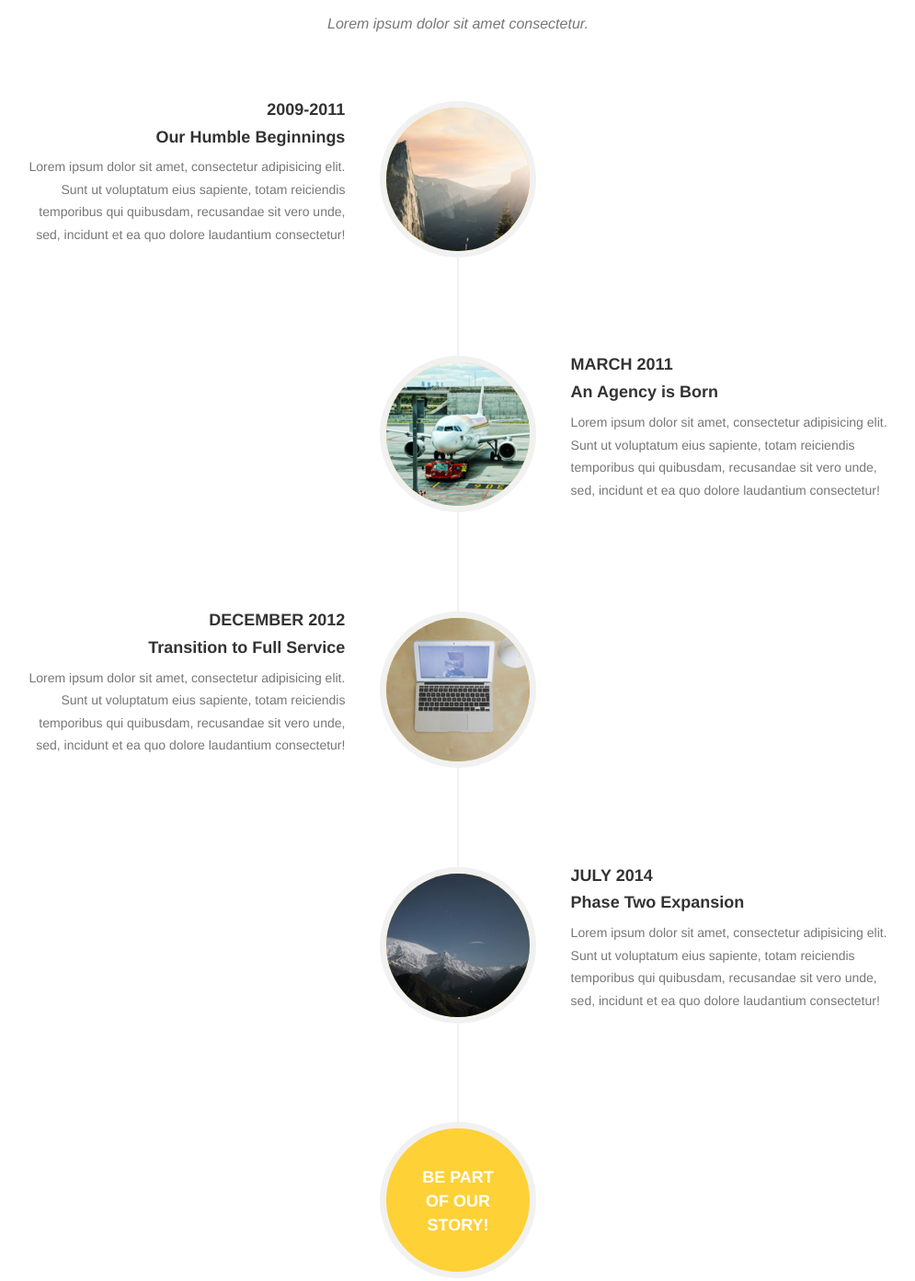
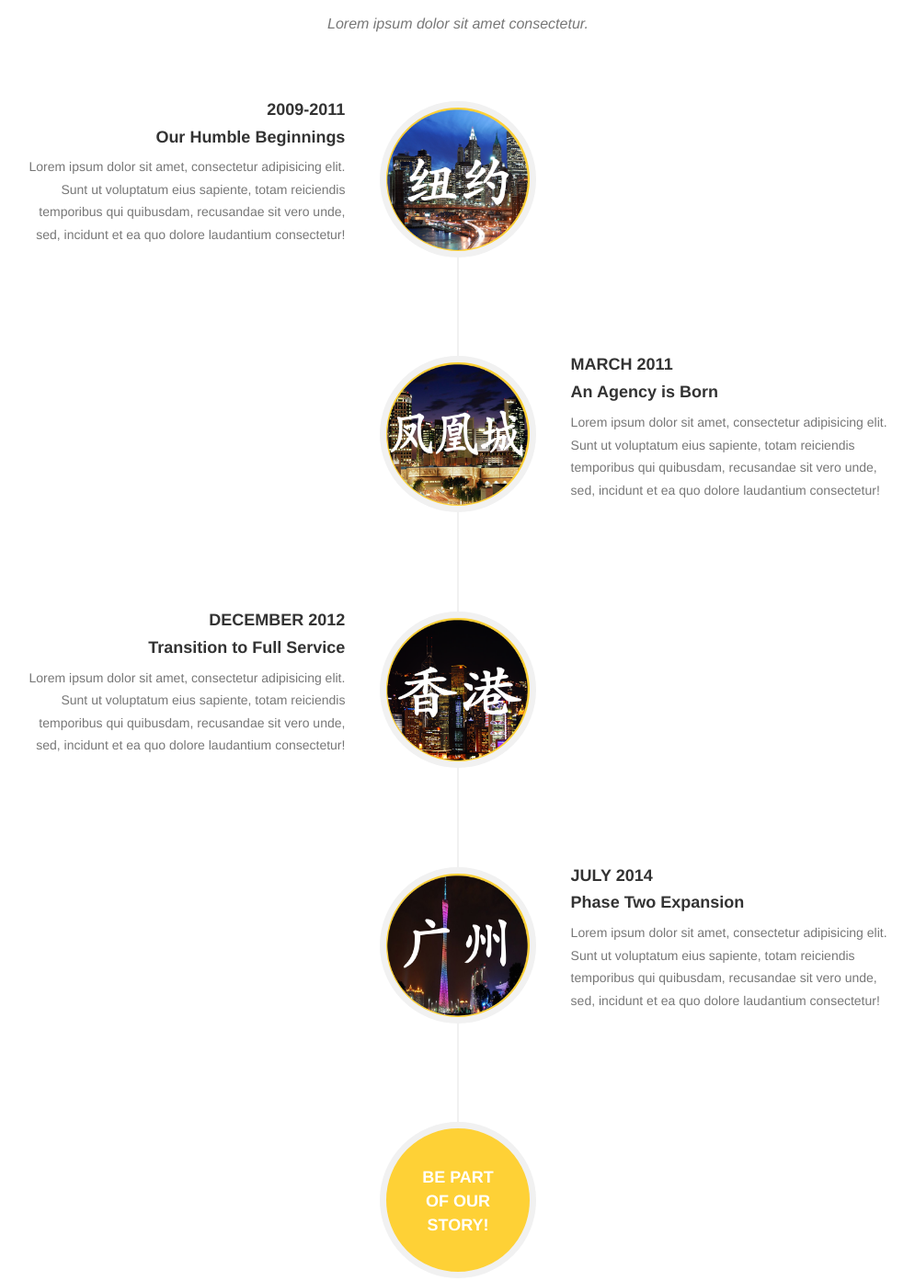
Before and after one commit to fernandot3721/ipts, a plain HTML site: page ipts1.html in a window 1280 px wide. Shown: the part 2991-4384 px from the top of the page at 92% size, without its empty margins (142-1137 px from the left). Drawn offline with nearby package versions, Linux system fonts and the light colour scheme.

Commit message:
change timeline pic for demo

```diff
--- a/ipts1.html
+++ b/ipts1.html
@@ -335,7 +335,7 @@
                     <ul class="timeline">
                         <li>
                             <div class="timeline-image">
-                                <img class="img-circle img-responsive" src="img/about/1.jpg" alt="">
+                                <img class="img-circle img-responsive" src="assets/img/cc0.png" alt="">
                             </div>
                             <div class="timeline-panel">
                                 <div class="timeline-heading">
@@ -349,7 +349,7 @@
                         </li>
                         <li class="timeline-inverted">
                             <div class="timeline-image">
-                                <img class="img-circle img-responsive" src="img/about/2.jpg" alt="">
+                                <img class="img-circle img-responsive" src="assets/img/cc1.png" alt="">
                             </div>
                             <div class="timeline-panel">
                                 <div class="timeline-heading">
@@ -363,7 +363,7 @@
                         </li>
                         <li>
                             <div class="timeline-image">
-                                <img class="img-circle img-responsive" src="img/about/3.jpg" alt="">
+                                <img class="img-circle img-responsive" src="assets/img/cc2.png" alt="">
                             </div>
                             <div class="timeline-panel">
                                 <div class="timeline-heading">
@@ -377,7 +377,7 @@
                         </li>
                         <li class="timeline-inverted">
                             <div class="timeline-image">
-                                <img class="img-circle img-responsive" src="img/about/4.jpg" alt="">
+                                <img class="img-circle img-responsive" src="assets/img/cc3.png" alt="">
                             </div>
                             <div class="timeline-panel">
                                 <div class="timeline-heading">
@@ -754,7 +754,7 @@
                             </div>
                             <div class="col-md-5">
                                 <div class="form-group">
-                                    <textarea class="form-control" placeholder="留言" id="message" required data-validation-required-message="Please enter a message."></textarea>
+                                    <textarea class="form-control" placeholder="留言 message" id="message" required data-validation-required-message="Please enter a message."></textarea>
                                     <p class="help-block text-danger"></p>
                                 </div>
                             </div>
```
Also changed, not shown: 1 other file.
